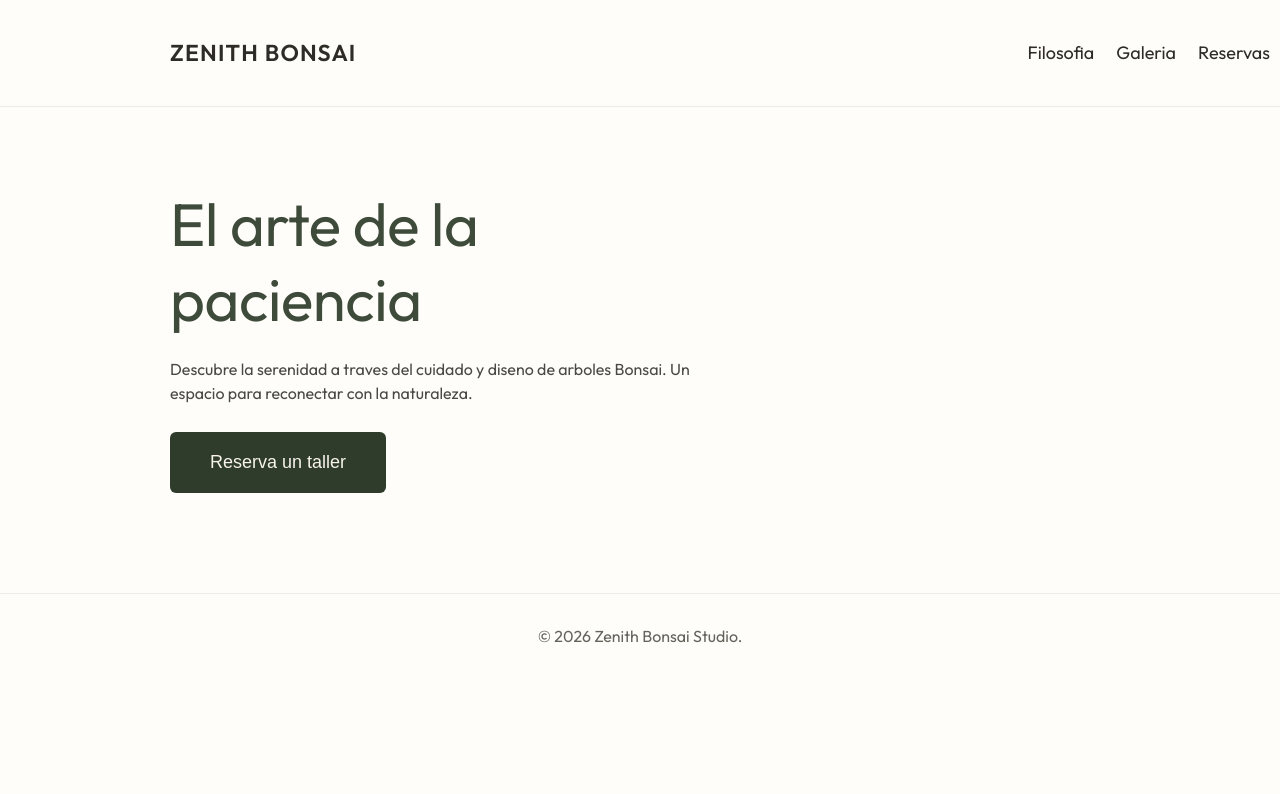
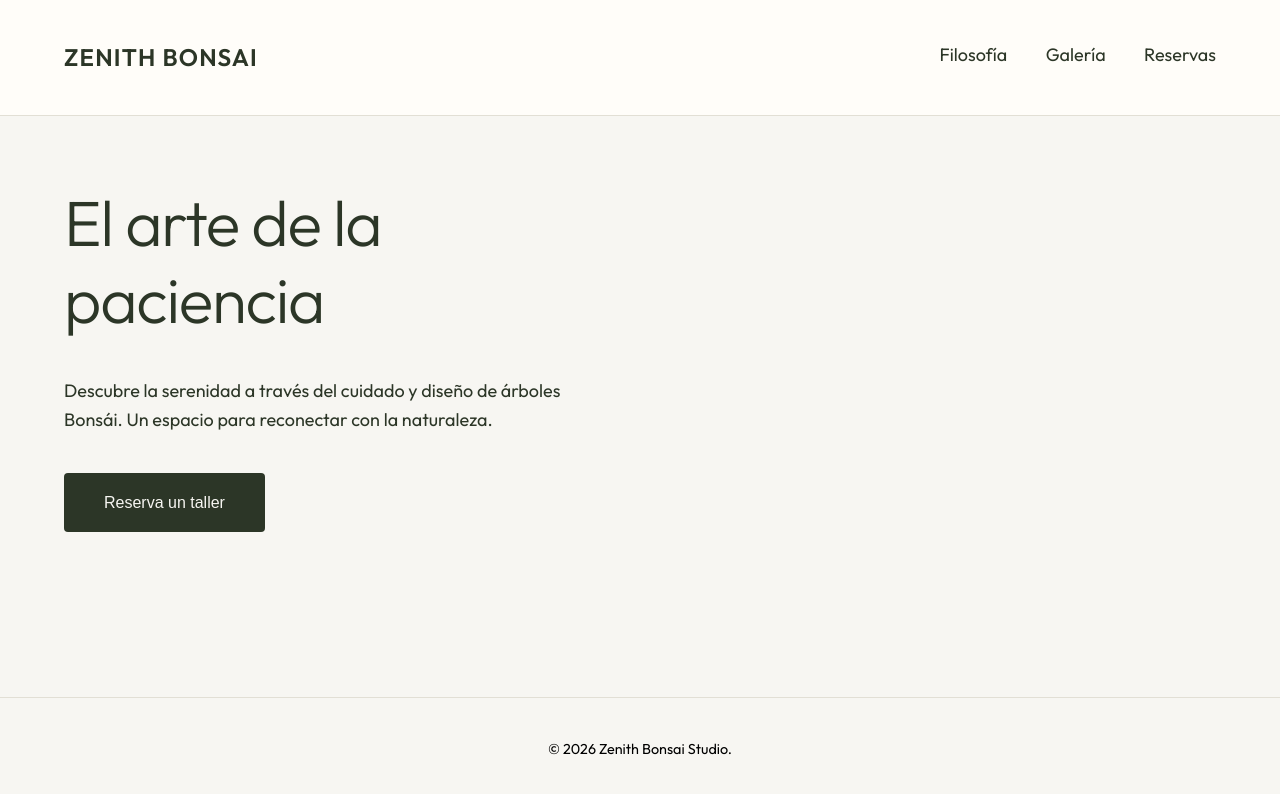
Before and after one commit to daniellema11/maquetacionUno, a React (Vite) app: page / in a window 1280 px wide. Shown: the top 794 px of the page. Built offline with nearby package versions, Linux system fonts and the light colour scheme.

Commit message:
creacion de la pestaña filosofia

```diff
--- /dev/null
+++ b/src/components/Footer.jsx
@@ -0,0 +1,9 @@
+const Footer = () => {
+  return (
+    <footer className="site-footer">
+      <p>© 2026 Zenith Bonsai Studio.</p>
+    </footer>
+  )
+}
+
+export default Footer
--- a/src/components/NavBar.jsx
+++ b/src/components/NavBar.jsx
@@ -1,12 +1,16 @@
+import { NavLink } from 'react-router-dom'
+
 const NavBar = () => {
 	return (
 		<header className="site-header">
 			<div className="container nav-wrap">
 				<div className="brand">ZENITH BONSAI</div>
 				<nav className="nav-links">
-					<span>Filosofia</span>
-					<span>Galeria</span>
-					<span>Reservas</span>
+					<NavLink className="nav-link" to="/pages/philosophy">
+						Filosofía
+					</NavLink>
+					<NavLink className="nav-link" to="/pages/gallery">Galería</NavLink>
+					<NavLink className="nav-link" to="/pages/booking">Reservas</NavLink>
 				</nav>
 			</div>
 		</header>
--- a/src/index.css
+++ b/src/index.css
@@ -1,15 +1,18 @@
 @import url('https://fonts.googleapis.com/css2?family=Outfit:wght@300;400;600&display=swap');
 
 :root {
-  --bg: #fffdf9;
-  --text: #4b4943;
-  --title: #3e4b3a;
-  --border: #eeebe4;
-  --button: #2f3c2b;
+  --bg-color: #f7f6f2;
+  --text-color: #2c3627;
+  --accent-color: #5d7052;
+  --accent-hover: #45543c;
+  --nav-bg: #fffdf9;
+  --border-color: #e2dfd5;
+  --font-base: clamp(1rem, 1vw + 0.8rem, 1.125rem);
+  --font-h1: clamp(2.5rem, 5vw + 1rem, 4rem);
+  --spacing-sm: clamp(0.5rem, 1vw, 1rem);
+  --spacing-md: clamp(1.5rem, 3vw, 2.5rem);
+  --spacing-lg: clamp(3rem, 5vw, 6rem);
 
-  font: 15.5px/1.55 'Outfit', sans-serif;
-  color: var(--text);
-  background: var(--bg);
   font-synthesis: none;
   text-rendering: optimizeLegibility;
 }
@@ -20,90 +23,141 @@
 
 body {
   margin: 0;
-  background: var(--bg);
+  font-family: 'Outfit', sans-serif;
+  background-color: var(--bg-color);
+  color: var(--text-color);
+  font-size: var(--font-base);
+  line-height: 1.6;
+}
+
+#root {
+  display: flex;
+  flex-direction: column;
+  min-height: 100vh;
 }
 
 .container {
-  width: min(1100px, 100%);
-  margin: 0 170px;
-  padding: 0 20px;
+  width: 100%;
+  margin: 0;
+  padding: 0;
 }
 
 .site-header {
-  border-bottom: 1px solid var(--border);
-  background: var(--bg);
+  border-bottom: 1px solid var(--border-color);
+  background: var(--nav-bg);
 }
 
 .nav-wrap {
   display: flex;
+  flex-wrap: wrap;
   align-items: center;
   justify-content: space-between;
-  padding: 35px 0;
-
+  gap: var(--spacing-md);
+  padding: var(--spacing-md) max(5%, calc((100% - 1200px) / 2));
 }
 
 .brand {
-  letter-spacing: 1.2px;
+  font-size: 1.5rem;
   font-weight: 600;
-  font-size: 23px;
-  color: #2f2c27;
-  border: none;
-  padding: 0;
+  letter-spacing: 0.05em;
+  text-transform: uppercase;
 }
 
 .nav-links {
   display: flex;
-  gap: 22px;
-  font-size: 18px;
-  color: #2f2c27;
+  gap: var(--spacing-md);
+  flex-wrap: wrap;
 }
 
-.home {
-  min-height: 000svh;
-  display: flex;
-  flex-direction: column;
+.nav-link {
+  color: inherit;
+  text-decoration: none;
+  font-weight: 400;
+  padding-bottom: 4px;
+  border-bottom: 1px solid transparent;
 }
 
-.hero {
-  padding: 80px 0 100px;
-  flex: 1;
+.nav-link.active, .nav-link:focus, .nav-link:hover {
+  border-bottom: 2px solid var(--accent-color);
+  color: var(--accent-color);
+  outline: none;
 }
 
-.hero-text {
-  max-width: 520px;
-  padding-left: 0;
+
+main {
+  flex: 1;
+  padding-top: 1rem; /* o el valor que quieras arriba */
+  padding-bottom: 4rem; /* aumenta solo el espacio abajo */
+  padding-left: max(5%, calc((100% - 1200px) / 2));
+  padding-right: max(5%, calc((100% - 1200px) / 2));
 }
 
-h1 {
-  font-family: 'Outfit', sans-serif;
-  font-weight: 500;
-  font-size: 60px;
-  letter-spacing: -0.4px;
-  color: var(--title);
-  margin: 0 0 20px;
-  line-height: 1.25;
-}
-p{
-  font-size: 16px;
+.hero-section {
+  display: grid;
+  grid-template-columns: repeat(auto-fit, minmax(min(100%, 400px), 1fr));
+  gap: var(--spacing-lg);
+  align-items: center;
 }
 
-.hero-button {
-  margin-top: 10px;
-  padding: 20px 40px;
-  background: var(--button);
-  color: #f7f3ed;
-  border: none;
-  border-radius: 6px;
-  font-size: 18px;
-  cursor: pointer;
+.hero-section h1 {
+  font-size: var(--font-h1);
+  font-weight: 300;
+  line-height: 1.2;
+  margin-bottom: var(--spacing-md);
+  letter-spacing: -0.02em;
 }
 
-.site-footer {
-  border-top: 1px solid var(--border);
+
+.philosophy-content {
+  max-width: 700px;
+  margin-left: auto;
+  margin-right: auto;
+  text-align: left;
+}
+
+.philosophy-content h1 {
+  font-size: 4rem;
+  font-weight: 300;
+  line-height: 1.2;
+  margin-bottom: var(--spacing-md);
+  letter-spacing: -0.02em;
+}
+
+
+.philosophy-content p {
+  margin: 20px 0 20px;
+}
+.philosophy-content p + p  {
+  margin: 40px 0 20px;
+}
+
+.btn {
+  display: inline-block;
+  background-color: var(--text-color);
+  color: var(--bg-color);
+  padding: 1.3rem 2.5rem;
+  border-radius: 4px;
+  font-weight: 400;
+  border: none;
+  cursor: pointer;
+  transition: background-color 0.3s ease, transform 0.2s ease;
+  font-size: 1rem;
+  margin-top: 20px;
+}
+
+.btn:hover {
+  background-color: var(--accent-hover);
+  color: var(--bg-color);
+  transform: translateY(-2px);
+}
+
+
+footer, .site-footer {
   text-align: center;
-  padding: 14px 0 18px;
-  font-size: 12.5px;
-  color: #66635d;
+  padding: 25px;
+  font-size: 0.9rem;
+  border-top: 1px solid var(--border-color);
+  color: black;
 }
 
 @media (max-width: 720px) {
--- a/src/pages/Home.jsx
+++ b/src/pages/Home.jsx
@@ -1,20 +1,25 @@
+import NavBar from '../components/NavBar.jsx'
+import Footer from '../components/Footer.jsx'
+
 const Home = () => {
   return (
-    <section className="home">
-      <div className="container hero">
-        <div className="hero-text">
+    <>
+      <NavBar />
+      <main>
+        <section className="hero-section">
+          <div className="hero-content">
             <h1>El arte de la paciencia</h1>
             <p>
-            Descubre la serenidad a traves del cuidado y diseno de arboles Bonsai.
+              Descubre la serenidad a través del cuidado y diseño de árboles Bonsái.
               Un espacio para reconectar con la naturaleza.
             </p>
-          <button className="hero-button">Reserva un taller</button>
+            <button className="btn">Reserva un taller</button>
           </div>
-      </div>
-      <footer className="site-footer">
-        <p>© 2026 Zenith Bonsai Studio.</p>
-      </footer>
+          <div></div>
         </section>
+      </main>
+      <Footer />
+    </>
   )
 }
 
--- a/src/pages/Philosophy.jsx
+++ b/src/pages/Philosophy.jsx
@@ -0,0 +1,31 @@
+import NavBar from '../components/NavBar.jsx'
+import Footer from '../components/Footer.jsx'
+
+const Philosophy = () => {
+	return (
+		<>
+		<NavBar />
+		<main>
+		<section className="philosophy">
+			<div className="container philosophy-content">
+				<h1>Menos es más</h1>
+				<p>
+					Nuestra filosofia se centra en la observacion y el respeto por los ritmos
+					naturales. Creemos que cultivar un Bonsai no es solo jardineria, sino una
+					meditacion activa.
+				</p>
+				<p>
+					En nuestro estudio, te ensenamos a escuchar al arbol, entendiendo que cada
+					corte y cada alambrado debe tener un proposito. Buscamos el equilibrio
+					perfecto entre la intervencion humana y la expresion salvaje de la
+					naturaleza.
+				</p>
+			</div>
+		</section>
+		</main>
+		<Footer />
+		</>
+	)
+}
+
+export default Philosophy
--- a/src/routes/routerApp.jsx
+++ b/src/routes/routerApp.jsx
@@ -1,13 +1,13 @@
 import { BrowserRouter, Route, Routes } from 'react-router-dom'
-import NavBar from '../components/NavBar.jsx'
 import Home from '../pages/Home.jsx'
+import Philosophy from '../pages/Philosophy.jsx'
 
 const RouterApp = () => {
 	return (
 		<BrowserRouter>
-			<NavBar />
 			<Routes>
 				<Route path="/" element={<Home />} />
+				<Route path="/pages/philosophy" element={<Philosophy />} />
 			</Routes>
 		</BrowserRouter>
 	)
```
Lines whose indentation alone changed are shown as unchanged.
